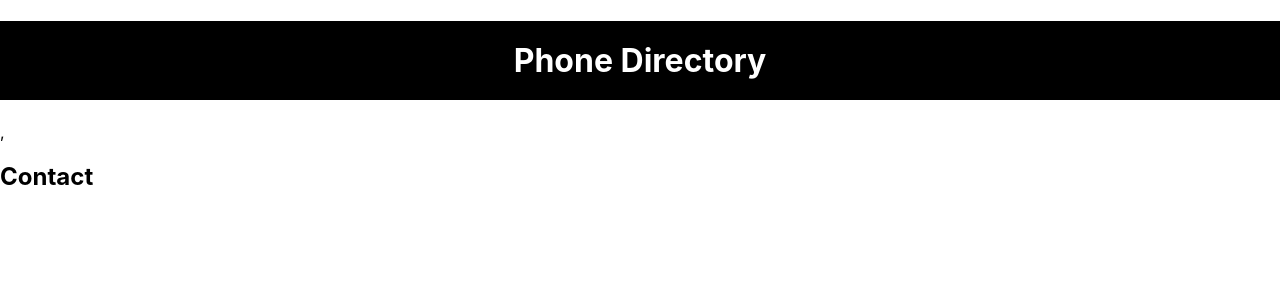
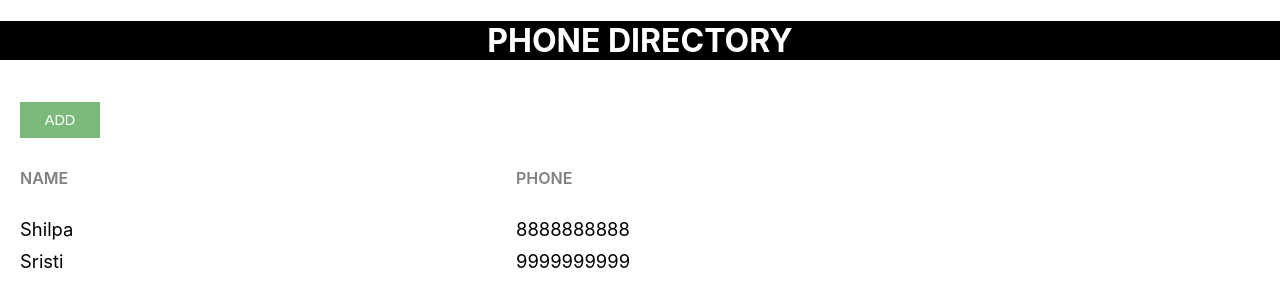
Before and after one commit to sandeeptammineni/phone-directory, a React (Create React App) app: page / in a window 1280 px wide. Shown: the top 306 px of the page. Built offline with nearby package versions, Linux system fonts and the light colour scheme; the HTML template or start-up script is replaced by a standard one.

Commit message:
Rendered Subscribers dynamically

```diff
--- /dev/null
+++ b/src/App.css
@@ -0,0 +1,44 @@
+.component-body-container {
+    padding: 20px;
+}
+
+.custom-btn {
+    padding: 10px;
+    border: none;
+    margin-right: 10px;
+    text-transform: uppercase;
+    width: 80px;
+    font-size: 0.9rem;
+    cursor: pointer;
+    outline: none;
+}
+
+.add-btn {
+    background: #7ab97a;
+    color: #fff;
+}
+
+.grid-container {
+    display: grid;
+    grid-template-columns: 40% 30% auto;
+    margin-bottom: 10px;
+}
+
+.heading-container {
+    margin: 30px 0 30px 0;
+    width: 100%;
+}
+
+.grid-item {
+    background-color: rgba(255, 255, 255, 0.8);
+    font-size: 1.15rem;
+    word-wrap: break-word;
+    padding-right: 10px;
+}
+
+.name-heading, .phone-heading {
+    font-size: 1rem;
+    font-weight: 600;
+    color: #808080;
+    text-transform: uppercase;
+}
--- a/src/App.js
+++ b/src/App.js
@@ -1,14 +1,43 @@
-import React, { Component } from "react";
-import Header from "./header";
+import React, { Component } from 'react';
+import Header from './Header.js';
+import './App.css';
 
 class App extends Component {
-  render(){
-  return (
+  render() {
+    let subscribers=[
+    {
+      id:1,
+      name:'Shilpa',
+      phone:'8888888888'
+    },
+    {
+      id:2,
+      name:'Sristi',
+      phone:'9999999999'
+    }
+  ]
+    return (
       <div>
-      <Header/>,
-      <h2>Contact</h2></div>
-  )
+        <Header />
+        <div className="component-body-container">
+          <button className="custom-btn add-btn">Add</button>
+
+          <div className="grid-container heading-container">
+            <span className="grid-item name-heading">Name</span>
+            <span className="grid-item phone-heading">Phone</span>
+          </div>
+          {
+            subscribers.map(sub => {
+              return <div key={sub.id} className="grid-container ">
+              <span className="grid-item ">{sub.name}</span>
+              <span className="grid-item ">{sub.phone}</span>
+            </div>
+            })
+          }
+        </div>
+      </div>
+    );
+  }
 }
-  }
 
 export default App;
--- /dev/null
+++ b/src/Header.css
@@ -0,0 +1,6 @@
+.header{
+    text-align: center;
+    color: white;
+    text-transform: uppercase;
+    background-color: black;
+}
--- a/src/header.js
+++ b/src/header.js
@@ -1,9 +1,9 @@
 import React from "react";
+import './Header.css'
 
 const Header=function(){
-    const headerstyle={color:'white',backgroundColor:'black',textAlign:'center',padding:20}
     return(
-        <h1 style={headerstyle}>Phone Directory</h1>
+        <h1 className="header">Phone Directory</h1>
     )
 }
 
```
